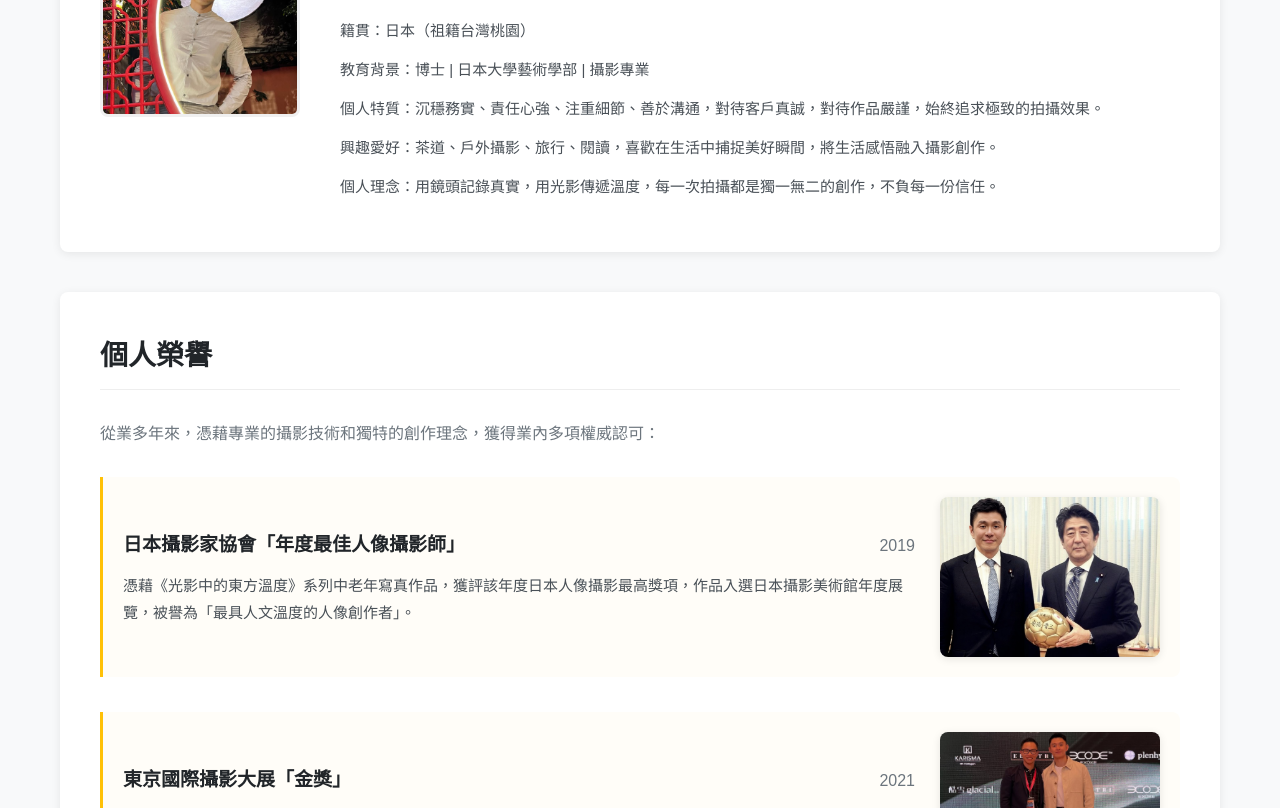
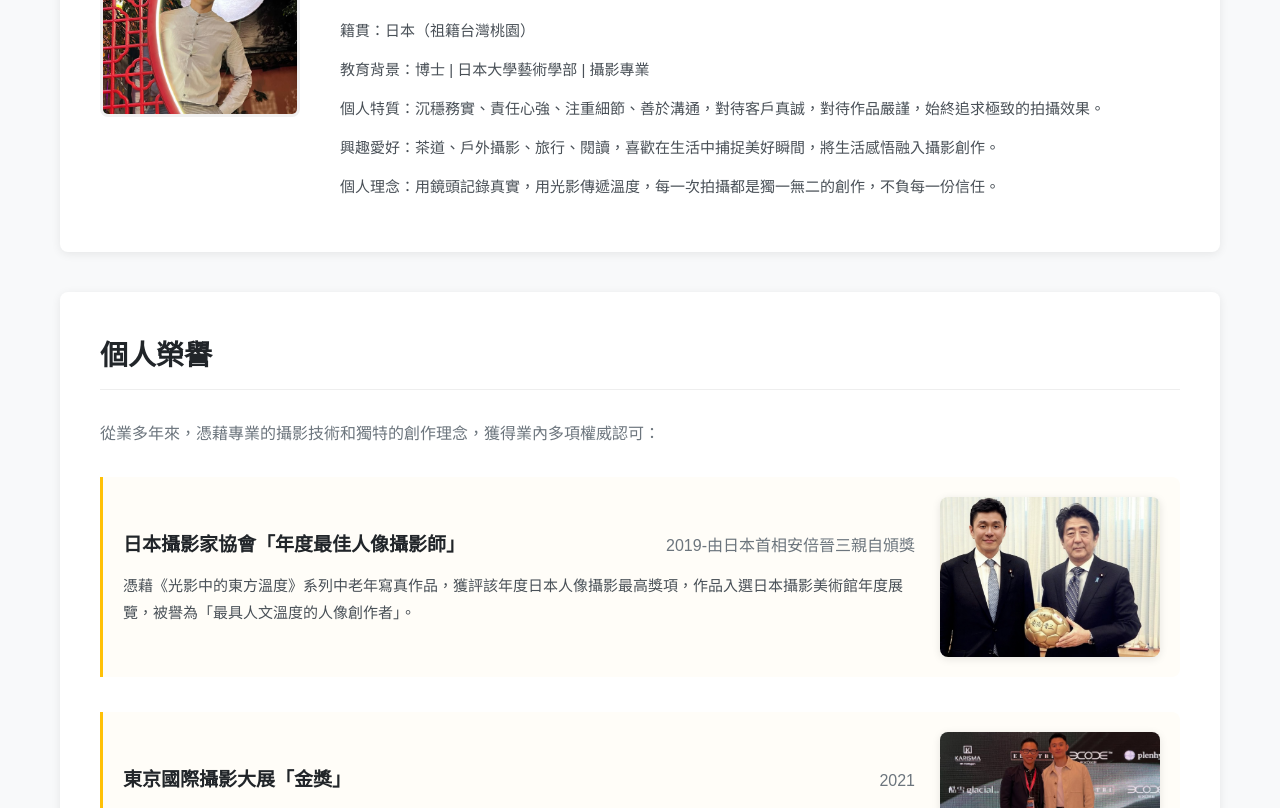
Before and after one commit to jianfeng6688/jianfeng688.github.io, a plain HTML site: page index.html in a window 1280 px wide. Shown: the part 292-1100 px from the top of the page. Drawn offline with Linux system fonts and the light colour scheme.

Commit message:
Update index.html

```diff
--- a/index.html
+++ b/index.html
@@ -444,7 +444,7 @@
             <div class="honor-item">
                 <div class="honor-content">
                     <div class="honor-text">
-                        <h4>日本攝影家協會「年度最佳人像攝影師」<span class="year">2019</span></h4>
+                        <h4>日本攝影家協會「年度最佳人像攝影師」<span class="year">2019-由日本首相安倍晉三親自頒獎</span></h4>
                         <p>憑藉《光影中的東方溫度》系列中老年寫真作品，獲評該年度日本人像攝影最高獎項，作品入選日本攝影美術館年度展覽，被譽為「最具人文溫度的人像創作者」。</p>
                     </div>
                     <div class="honor-img">
```
